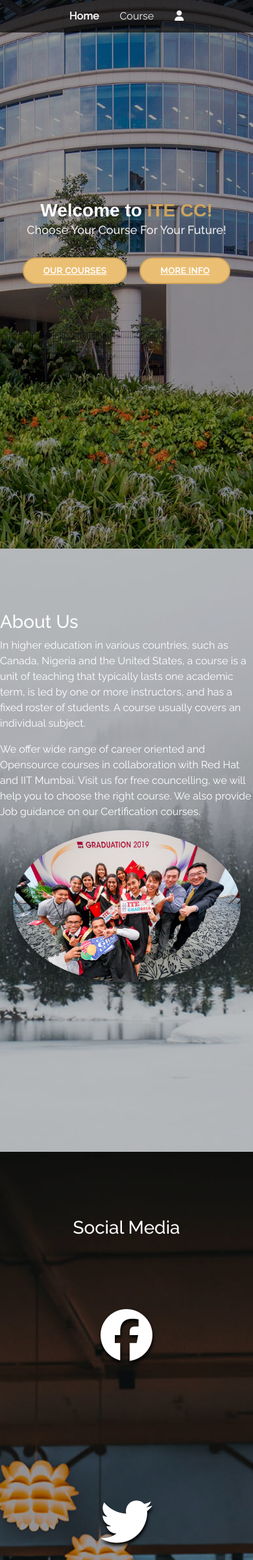
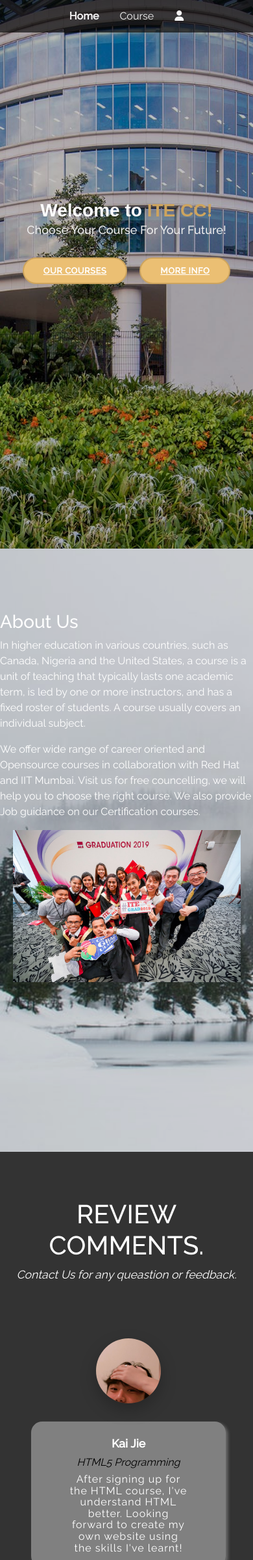
Before and after one commit to ocvb/IAD_Project, a PHP site: page / in a window 390 px wide. Shown: the top 2400 px of the page at 65% size. Run offline with PHP 8.4, Linux system fonts and the light colour scheme; data comes from the database, SQL or seed files in the repository; data that the repository does not hold is empty; some libraries are stand-ins or nearby versions.

Commit message:
visualupdate

```diff
--- a/css/home.css
+++ b/css/home.css
@@ -1,4 +1,9 @@
-h1, h2, h3, h4, h5, p {
+h1,
+h2,
+h3,
+h4,
+h5,
+p {
   color: white;
 }
 
@@ -10,12 +15,12 @@ h1, h2, h3, h4, h5, p {
   width: 100%;
   height: 70vh;
   padding-top: 100px;
-  margin-top: 0px;
-  margin-bottom: 0px;
+  margin-top: 0;
+  margin-bottom: 0;
 }
 .container-media::before {
   content: "";
-  background: rgba(0, 0, 0, 0.37);
+  background: rgba(0, 0, 0, 0.253);
   position: absolute;
   bottom: 0;
   top: 0;
@@ -23,7 +28,7 @@ h1, h2, h3, h4, h5, p {
   right: 0;
 }
 
-.container-media a{
+.container-media a {
   color: transparent;
 }
 
@@ -53,29 +58,28 @@ h1, h2, h3, h4, h5, p {
 }
 
 .container-media .box:hover .icon {
-  top:20px;
+  top: 20px;
   left: calc(50% - 40px);
   width: 80px;
   height: 80px;
-  border-radius: 50%
-
+  border-radius: 50%;
 }
 
-.container-media .box .icon .fa-brands{
+.container-media .box .icon .fa-brands {
   position: absolute;
   top: 50%;
-  left:50%;
+  left: 50%;
   transform: translate(-50%, -50%);
   font-size: 80px;
   transition: 0.5s;
   color: #fff;
 }
 
-.container-media .box:hover .icon .fa-brands{
+.container-media .box:hover .icon .fa-brands {
   font-size: 40px;
 }
 
-.container-media .box .media-text{
+.container-media .box .media-text {
   position: absolute;
   margin-left: 15%;
   top: 50%;
@@ -83,17 +87,19 @@ h1, h2, h3, h4, h5, p {
   color: red !important;
 }
 
-.media-text h4, .media-text p {
+.media-text h4,
+.media-text p {
   color: rgba(255, 255, 255, 0);
   transition: ease-in 0.1s;
 }
 
 .container-media .box:hover .media-text {
   top: 50%;
-  display:block;
+  display: block;
 }
 
-.box:hover .media-text h4, .box:hover .media-text p {
+.box:hover .media-text h4,
+.box:hover .media-text p {
   text-shadow: 1px 4px 5px black;
   color: rgb(255, 255, 255);
 }
@@ -106,7 +112,7 @@ h1, h2, h3, h4, h5, p {
   margin-top: 50px;
   width: 100%;
   height: 75vh;
-  background: url("../images/aboutt.jpg") top center;
+  background: url("../images/aboutt.jpg") top left;
   background-size: cover;
   position: relative;
   background-attachment: fixed;
@@ -115,7 +121,8 @@ h1, h2, h3, h4, h5, p {
 
 .big-container:before {
   content: "";
-  background: rgba(0, 0, 0, 0.25);
+  background: rgba(0, 0, 0, 0.158);
+  background-size: cover;
   position: absolute;
   bottom: 0;
   top: 0;
@@ -136,7 +143,8 @@ h1, h2, h3, h4, h5, p {
   width: 100%;
   height: 100%;
 }
-#hero {
+
+.hero {
   width: 100%;
   height: 100vh;
   background: url("../ite/banner.jpg") top center;
@@ -144,28 +152,21 @@ h1, h2, h3, h4, h5, p {
   position: relative;
   padding: 0;
 }
-#hero:before {
+.hero:before {
   content: "";
-  background: rgba(0, 0, 0, 0.35);
+  background: rgba(0, 0, 0, 0.226);
   position: absolute;
   bottom: 0;
   top: 0;
   left: 0;
   right: 0;
 }
-#hero .container {
+.hero .container {
   padding-top: 0;
   top: -100px;
 }
-@media (max-width: 992px) {
-  #hero .container {
-    padding-top: 98px;
-  }
-  .container-media {
-    height: 200%;
-  }
-}
-#hero h1 {
+
+.hero h1 {
   margin: 0;
   font-size: 48px;
   font-weight: 700;
@@ -173,19 +174,19 @@ h1, h2, h3, h4, h5, p {
   color: #fff;
   font-family: "Poppins", sans-serif;
 }
-#hero h1 span {
+.hero h1 span {
   color: #cda45e;
 }
-#hero h2 {
+.hero h2 {
   color: #eee;
   margin-bottom: 10px 0 0 0;
   font-size: 22px;
 }
-#hero .btns {
+.hero .btns {
   margin-top: 30px;
 }
-#hero .btn-menu,
-#hero .btn-book {
+.hero .btn-menu,
+.hero .btn-book {
   font-weight: 600;
   font-size: 13px;
   letter-spacing: 0.5px;
@@ -199,22 +200,112 @@ h1, h2, h3, h4, h5, p {
   background: #ebbf73;
   border: 2px solid #cda45e;
 }
-#hero .btn-menu:hover,
-#hero .btn-book:hover {
+.hero .btn-menu:hover,
+.hero .btn-book:hover {
   background: #cda45e;
   color: #fff;
 }
-#hero .btn-book {
+.hero .btn-book {
   margin-left: 15px;
 }
 
+.rev-section {
+  margin: auto;
+  padding: 0 1rem;
+  max-width: 1100px;
+  text-align: center;
+}
+
+.title {
+  font-size: 2.5rem;
+  text-transform: uppercase;
+  color: white;
+  margin-bottom: 0.5rem;
+}
+.note {
+  font-size: 1.1rem;
+  color: rgb(150, 150, 150);
+  font-style: italic;
+  color: white;
+}
+
+.reviews {
+  margin: 2rem auto;
+  display: flex;
+  flex-wrap: wrap;
+}
+.review {
+  margin: 0 2rem;
+  min-width: 300px;
+  flex: 1;
+}
+
+.head-review {
+  margin: 1.75rem auto;
+  width: 100px;
+  height: 100px;
+}
+.head-review img {
+  width: 100%;
+  height: 100%;
+  object-fit: cover;
+  background-position: top left;
+  background-size: cover;
+  border-radius: 50%;
+  box-shadow: 0 10px 25px rgba(0, 0, 0, 0.25);
+}
+
+.body-review {
+  color: white;
+  padding: 1.3rem;
+  box-shadow: 3px 3px 5px 0 rgba(185, 185, 185, 0.459);
+  border-radius: 17px;
+  background-color: rgba(189, 189, 189, 0.562);
+}
+.name-review {
+  font-size: 1.1rem;
+  color: inherit;
+  font-weight: bold;
+  margin-bottom: 0.25rem;
+}
+.place-review {
+  color: rgb(0, 0, 0);
+  font-style: italic;
+}
+.rating {
+  color: rgb(253, 180, 42);
+  margin: 1rem 0;
+}
+.desc-review {
+  padding-top: 5px;
+  margin: auto;
+  width: 70%;
+  line-height: 1.1rem;
+  letter-spacing: 1px;
+}
+
+@media (max-width: 992px) {
+  .hero .container {
+    padding-top: 98px;
+  }
+  .container-media {
+    height: 200%;
+  }
+}
+
+@media (max-width: 678px) {
+  .review {
+    margin-top: 1.5rem;
+  }
+}
+
 @media (min-width: 1024px) {
-  #hero {
+  .hero {
     background-attachment: fixed;
   }
 }
 @media (max-width: 992px) {
-  #hero .play-btn {
+  .hero .play-btn {
     margin-top: 30px;
   }
   .img {
@@ -232,20 +323,20 @@ h1, h2, h3, h4, h5, p {
   }
 }
 @media (max-height: 500px) {
-  #hero {
+  .hero {
     height: auto;
   }
-  #hero .container {
+  .hero .container {
     padding-top: 130px;
     padding-bottom: 60px;
   }
 }
 @media (max-width: 768px) {
-  #hero h1 {
+  .hero h1 {
     font-size: 28px;
     line-height: 36px;
   }
-  #hero h2 {
+  .hero h2 {
     font-size: 18px;
     line-height: 24px;
   }
@@ -272,77 +363,3 @@ h1, h2, h3, h4, h5, p {
     opacity: 0;
   }
 }
-
-.rev-section{
-  margin: auto;
-  padding: 0 1rem;
-  max-width: 1100px;
-  text-align: center;
-}
-
-.title{
-  font-size: 2.5rem;
-  text-transform: uppercase;
-  color: white;
-  margin-bottom: .5rem;
-}
-.note{
-  font-size: 1.1rem;
-  color: rgb(150, 150, 150);
-  font-style: italic;
-  color: white;
-}
-
-.reviews{
-  margin: 2rem auto;
-  display: flex;
-  flex-wrap: wrap;
-}
-.review{
-  margin: 0 2rem;
-  min-width: 300px;
-  flex: 1;
-}
-
-.head-review{
-  margin: 1.75rem auto;
-  width: 150px;
-  height: 150px;
-}
-img{
-  width: 100%;
-  height: 100%;
-  object-fit: cover;
-  border-radius: 50%;
-  box-shadow: 0 10px 25px rgba(0, 0, 0, .25);
-}
-
-.body-review{
-  background-color: rgb(238, 238, 238);
-  padding: 2.5rem;
-  box-shadow: 2px 2px 10px 3px rgb(225, 225, 225);
-}
-.name-review{
-  font-size: 1.5rem;
-  color: rgb(50, 50, 50);
-  margin-bottom: .25rem;
-}
-.place-review{
-  color: red;
-  font-style: italic;
-}
-.rating{
-  color: rgb(253, 180, 42);
-  margin: 1rem 0;
-}
-.desc-review{
-  line-height: 1.5rem;
-  letter-spacing: 1px;
-  color: rgb(150, 150, 150);
-}
-
-@media (max-width: 678px){
-  .review{
-    margin-top: 1.5rem;
-  }
-}
--- a/index.html
+++ b/index.html
@@ -87,6 +87,66 @@
          </div>
       </section>
 
+      <div class="rev-section py-5">
+         <!-- Review section -->
+         <br>
+         <h2 class="title">Review Comments.</h2>
+         <p class="note">Contact Us for any queastion or feedback.</p>
+
+         <div class="reviews">
+            <div class="review">
+               <div class="head-review">
+                  <img src="images/pp1.jpg" width="250px">
+               </div>
+               <div class="body-review">
+                  <div class="name-review">Kai Jie</div>
+                  <div class="place-review">HTML5 Programming</div>
+                  <div class="desc-review">
+                     After signing up for the HTML course,
+                     I've understand HTML better. Looking forward to create my own website using the skills I've learnt!
+                  </div>
+               </div>
+            </div>
+            <div class="review">
+               <div class="head-review">
+                  <img src="images/pp3.jpg" width="250px">
+               </div>
+               <div class="body-review">
+                  <div class="name-review">Cheryl</div>
+                  <div class="place-review">Adobe Photoshop</div>
+                  <div class="desc-review">
+                     I have picked Adobe Photoshop and the teacher was nice & easy to learn from.
+                     I would recommend this to my families & friends, as it was an enjoyable experience.</div>
+               </div>
+            </div>
+            <div class="review">
+               <div class="head-review">
+                  <img src="images/pp2.jpg" width="250px">
+               </div>
+               <div class="body-review">
+                  <div class="name-review">Douglas</div>
+                  <div class="place-review">Swift Programming</div>
+                  <div class="desc-review">
+                     At first i didn't understand swift programming but after this course,
+                     I feel that it was actually very easy and i would want to continue learning more about other
+                     Programming.</div>
+               </div>
+            </div>
+            <div class="review">
+               <div class="head-review">
+                  <img src="" width="250px">
+               </div>
+               <div class="body-review">
+                  <div class="name-review">Terence</div>
+                  <div class="place-review">Adobe Photoshop, HTML5 Programming</div>
+                  <div class="desc-review">
+                     Glad I've joined these courses as the overall experience was amazing. The
+                     teacher was very patient and friendly when explaining the important points. </div>
+               </div>
+            </div>
+
+         </div>
+      </div>
       <div class="container-media justify-content-center align-content-center text-center">
          <!-- Media -->
          <div class="position-relative">
```
Also changed, not shown: other parts of index.html (+1 -57 lines).
